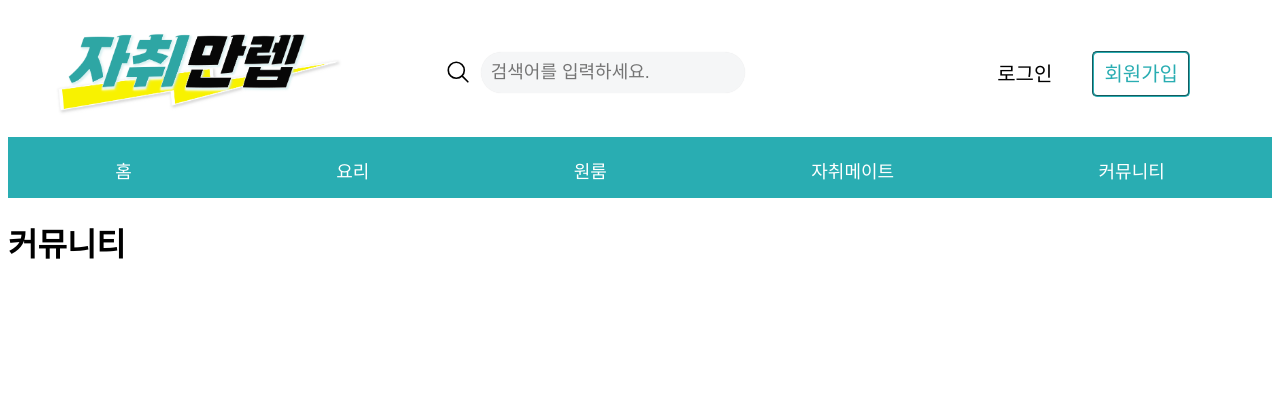
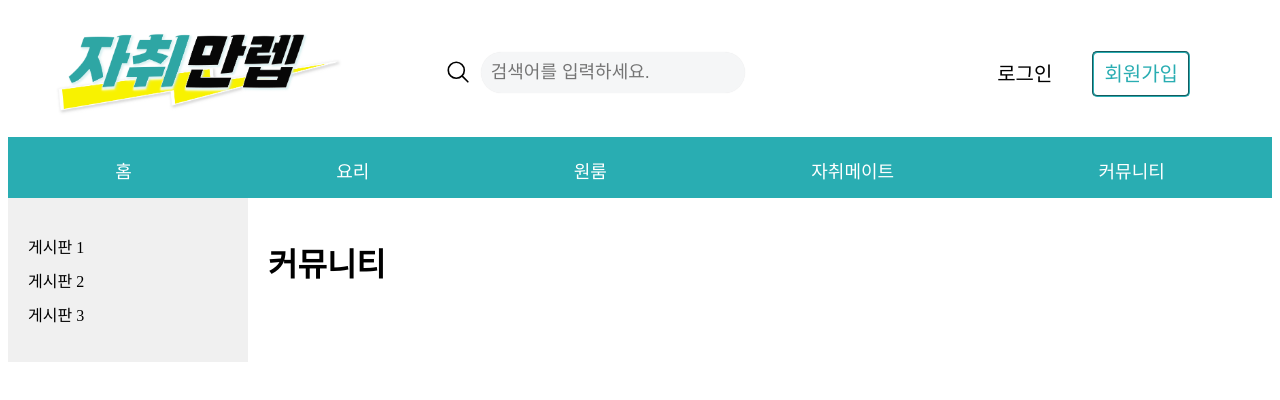
Before and after one commit to 2024-Hansung-Capstone/projectj-frontend, a React (Create React App) app: page /Community in a window 1280 px wide. Shown: the top 400 px of the page. Built offline with nearby package versions, Linux system fonts and the light colour scheme; a web font is replaced by a local one.

Commit message:
add Mate

```diff
--- a/src/App.js
+++ b/src/App.js
@@ -1,21 +1,20 @@
 import React from "react";
 import { BrowserRouter, Route, Routes } from "react-router-dom";
 
+import Category from "./components/Category";
+
 // AfterLogin
-import Category from "./components/Category";
 import HeaderA from "./pages/AfterLogin/Header";
 import HomeA from "./pages/AfterLogin/Home";
 import MateA from "./pages/BeforeLogin/Mate";
-import CommunityA from "./pages/AfterLogin/Community";
 import Oneroom from "./pages/AfterLogin/Oneroom";
-
 // BeforeLogin
 import HeaderB from "./pages/BeforeLogin/Header";
 import HomeB from "./pages/BeforeLogin/Home";
 import MateB from "./pages/BeforeLogin/Mate";
-import CommunityB from "./pages/BeforeLogin/Community";
 import Login from "./pages/BeforeLogin/Login";
 import Signup from "./pages/BeforeLogin/Signup";
+import Community from "./pages/BeforeLogin/Community";
 
 function App() {
   const isAuthenticated = true; // 실제 인증 상태로 대체
@@ -32,7 +31,7 @@ function App() {
             {/*  */}
             <Route path="/" element={isAuthenticated ? <HomeB /> : <HomeA />} />
             <Route path="/Mate" element={isAuthenticated ? <MateB /> : <MateA />} />
-            <Route path="/Community" element={isAuthenticated ? <CommunityB /> : <CommunityA />} />
+            <Route path="/Community" element={<Community />} />
             <Route path="/Login" element={<Login />}/>
             <Route path="/Signup" element={<Signup />}/>
             <Route path="/Oneroom" element={<Oneroom />} />
--- /dev/null
+++ b/src/pages/BeforeLogin/Community.css
@@ -0,0 +1,32 @@
+.community-container {
+    display: flex;
+  }
+
+  .board-list {
+    width: 200px; /* Adjust the width as needed */
+    padding: 20px;
+    background-color: #f0f0f0; /* Adjust the background color as needed */
+  }
+
+  .board-list ul {
+    list-style-type: none;
+    padding: 0;
+  }
+
+  .board-list li {
+    margin-bottom: 10px;
+    cursor: pointer;
+  }
+
+  .scroll-view {
+    flex: 1;
+    padding: 20px;
+    overflow-y: auto; /* Enable vertical scrolling */
+    background-color: #ffffff; /* Adjust the background color as needed */
+  }
+
+  .scroll-view h1 {
+    margin-bottom: 20px;
+  }
+
+  /* Customize styling as per your design preferences */
--- a/src/pages/BeforeLogin/Community.js
+++ b/src/pages/BeforeLogin/Community.js
@@ -1,10 +1,23 @@
 import React from 'react';
-//import './Community.css';
+import './Community.css';
 
 export default function Community() {
   return (
-    <div className='Community-container'>
-      <h1>커뮤니티</h1>
+    <div className='community-container'>
+      <div className='board-list'>
+        {/* Left side: Board List */}
+        <ul>
+          <li>게시판 1</li>
+          <li>게시판 2</li>
+          <li>게시판 3</li>
+          {/* Add more board items as needed */}
+        </ul>
+      </div>
+      <div className='scroll-view'>
+        {/* Right side: Scrollable Content */}
+        <h1>커뮤니티</h1>
+        {/* Add your scrollable content here */}
+      </div>
     </div>
   );
 }
--- a/src/pages/BeforeLogin/Mate.css
+++ b/src/pages/BeforeLogin/Mate.css
@@ -11,8 +11,6 @@
 }
 
 .Mate-filter {
-  gap: 10px; /* 간격 조절 */
-  /*border: groove 1px red;*/
   padding: 10px;
   width: 100%;
 }
@@ -21,14 +19,13 @@
   font-family: 'seolleimcool-SemiBold';
   margin-bottom: 20px;
   display: inline-block;
-  background-color: white; /* 하얀색 배경 */
-  color: black; /* 검정 글씨 */
-  border: 1px solid skyblue; /* 빨간색 테두리 */
-  padding: 10px 20px; /* 버튼 안의 여백 조절 */
-  border-radius: 5px; /* 테두리의 모서리를 둥글게 만듭니다. */
-  outline: none; /* 기본 포커스 스타일 제거 */
+  background-color: white;
+  color: black;
+  border: 1px solid black;
+  padding: 10px 20px;
+  border-radius: 5px;
+  outline: none;
 }
-
 
 .Mate-product-list {
   display: flex;
@@ -50,43 +47,68 @@
   margin-bottom: 10px;
 }
 
-
-.Mate-filter > button {
-  margin-bottom: 20px;
-  display: inline-block;
-}
-
 .filter-options ul {
   list-style: none;
   margin-left: 10px;
   padding: 0;
   display: grid;
-  grid-template-columns: repeat(5, 1fr); /* 5개씩 나누어 표시 */
+  grid-template-columns: repeat(10, 1fr); /*10개씩 나누어 표시 */
   gap: 10px;
 }
-.filter-options input {
-  margin: 1px;
-  background-color: white; /* 초기 배경색은 흰색으로 설정 */
-  color: skyblue; /* 초기 글자색은 하늘색으로 설정 */
-  border: 1px solid skyblue; /* 초기 테두리 색은 하늘색으로 설정 */
+
+.special-filter {
+  display: inline;
+  box-shadow: inset 0 -10px 0 #d4ef6f;
 }
 
 .filter-options input.clicked {
-  background-color: skyblue; /* 클릭 시 배경색을 하늘색으로 변경 */
-  color: white; /* 클릭 시 글자색을 흰색으로 변경 */
-  border: 1px solid white; /* 클릭 시 테두리 색을 흰색으로 변경 */
+  background-color: skyblue;
+  color: white;
+  border: 1px solid white;
 }
 
 .ok_button {
   font-family: 'seolleimcool-SemiBold';
-  margin-bottom: 20px;
   display: inline-block;
   background-color: white;
   color: black;
-  border: 1px solid skyblue;
   padding: 10px 20px;
   border-radius: 5px;
   outline: none;
+}
+
+
+.filter-options button {
+  background-color: white;
+  color: black;
+  border: 1px solid black;
+  padding: 10px 20px;
+  border-radius: 5px;
+  outline: none;
+  transition: background-color 0.3s, color 0.3s;
+  width: 100%; /* 버튼의 가로 크기를 100%로 설정 */
+  box-sizing: border-box; /* padding과 border를 포함한 전체 크기로 설정 */
+  margin-bottom: 5px; /* 버튼 사이의 간격을 조절할 수 있습니다. */
+}
+
+.filter-options button.clicked {
+  background-color: black;
+  color: white;
+  border: 1px solid black;
+}
+
+.ok_button button {
+  background-color: white;
+  color: black;
+  border: 1px solid black;
+  padding: 10px 20px;
+  border-radius: 5px;
+  outline: none;
+}
+
+.ok_button button:hover {
+  background-color: #29adb2;
+  color: white;
 }
 
 @font-face {
--- a/src/pages/BeforeLogin/Mate.js
+++ b/src/pages/BeforeLogin/Mate.js
@@ -4,7 +4,7 @@ import './Mate.css';
 const filterOptions = {
   "지역": ["서울", "경기", "인천", "부산", "대구", "광주", "대전", "울산", "세종", "강원", "충북", "충남", "전북", "전남", "경북", "경남", "제주"],
   "성별": ["남성", "여성"],
-  "나이": ["10대", "20대", "30대", "40대", "50대 이상"],
+  "나이": ["10대", "20대", "30대", "40대", "50대"],
   "MBTI": ["ISTJ", "ISFJ", "INFJ", "INTJ", "ISTP", "ISFP", "INFP", "INTP", "ESTP", "ESFP", "ENFP", "ENTP", "ESTJ", "ESFJ", "ENFJ", "ENTJ"],
 };
 
@@ -41,7 +41,7 @@ export default function Mate() {
         <div className="filter-options">
           {Object.keys(filterOptions).map((filter, index) => (
             <div key={index}>
-              <p>{`[${filter}]`}</p>
+              <p className="special-filter">{`[${filter}]`}</p>
               <ul>
                 {filterOptions[filter].map((option, optionIndex) => (
                   <li key={optionIndex}>
```
Also changed, not shown: 1 other file (tests, documents, lock files or other folders).
